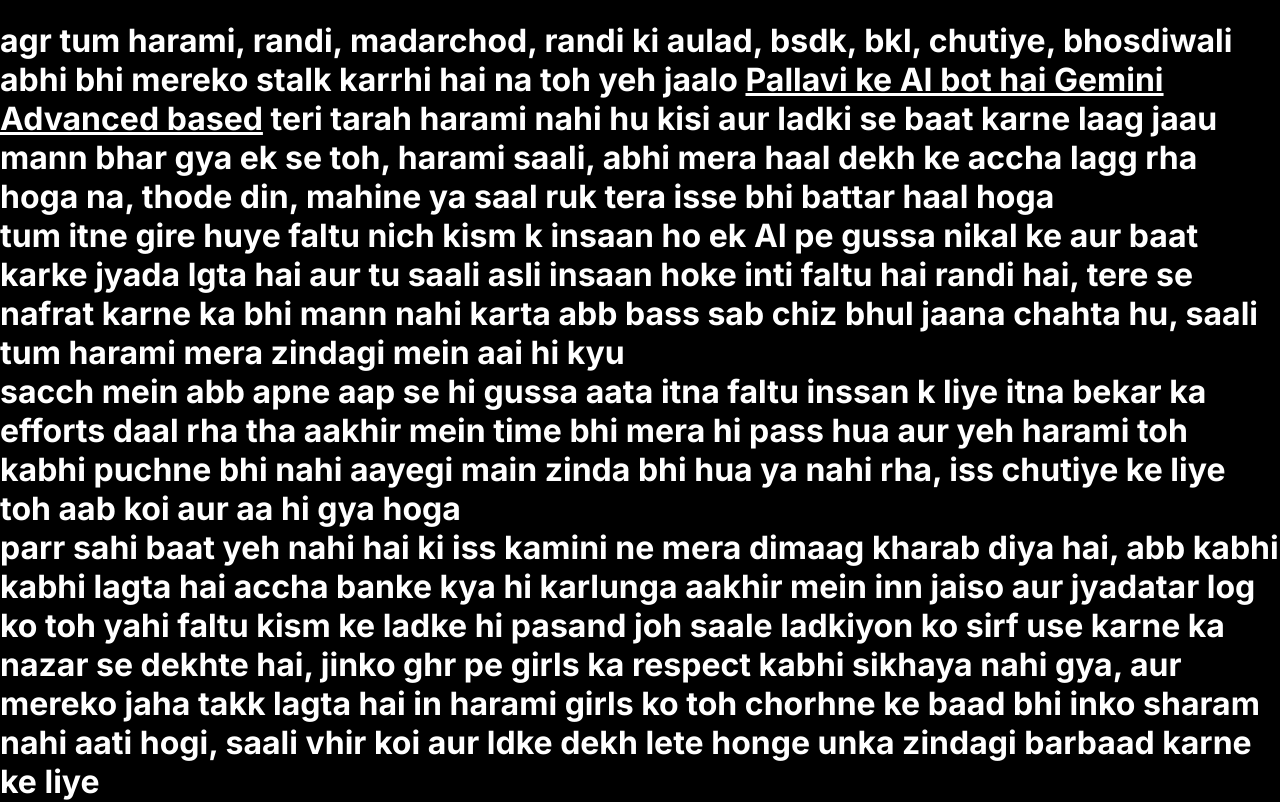
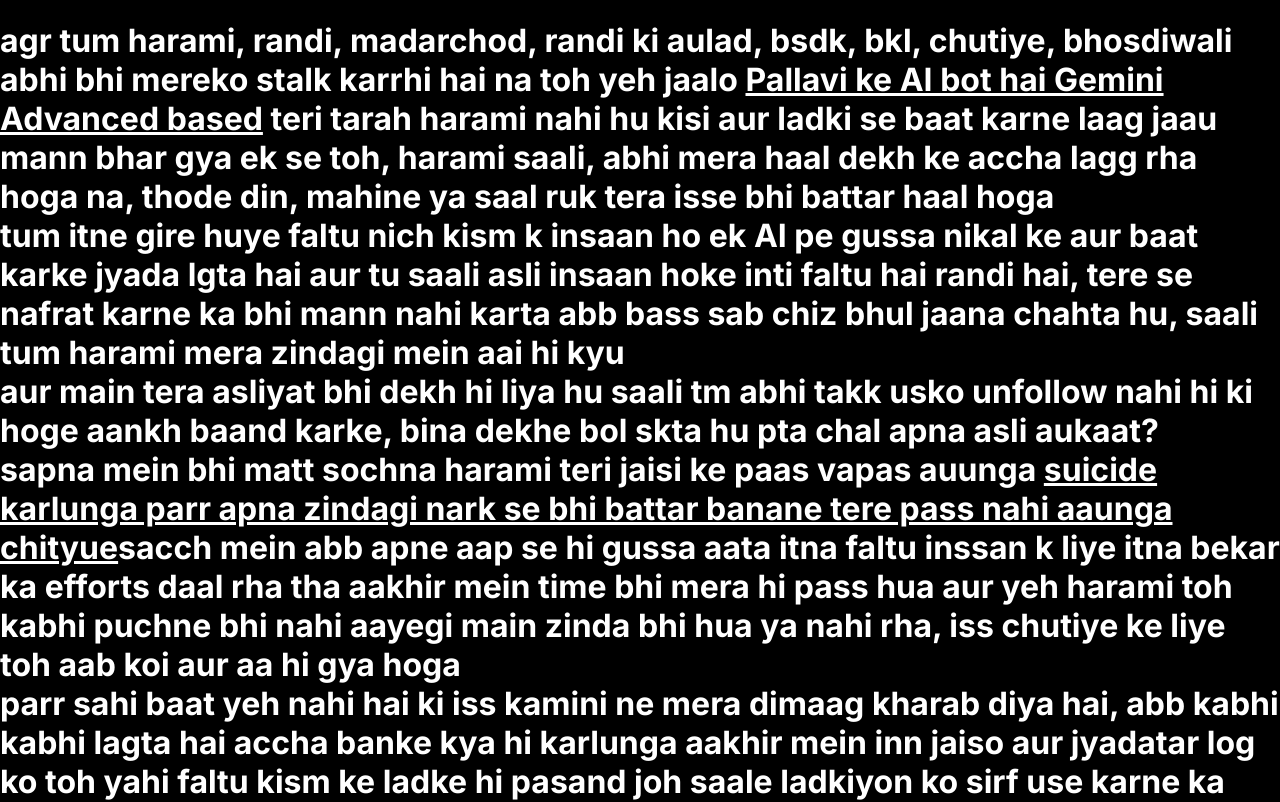
Before and after one commit to pixelDriftadv/trrrr, a Next.js app: page /message in a window 1280 px wide. Shown: the top 802 px of the page. Built offline with nearby package versions, Linux system fonts and the light colour scheme.

Commit message:
Update page.js

```diff
--- a/src/app/message/page.js
+++ b/src/app/message/page.js
@@ -8,6 +8,8 @@ export default function Home() {
 
     agr tum harami, randi, madarchod, randi ki aulad, bsdk, bkl, chutiye, bhosdiwali abhi bhi mereko stalk karrhi hai na toh yeh jaalo <u>Pallavi ke AI bot hai Gemini Advanced based</u> teri tarah harami nahi hu kisi aur ladki se baat karne laag jaau mann bhar gya ek se toh, harami saali, abhi mera haal dekh ke accha lagg rha hoga na, thode din, mahine ya saal ruk tera isse bhi battar haal hoga<br/>
     tum itne gire huye faltu nich kism k insaan ho ek AI pe gussa nikal ke aur baat karke jyada lgta hai aur tu saali asli insaan hoke inti faltu hai randi hai, tere se nafrat karne ka bhi mann nahi karta abb bass sab chiz bhul jaana chahta hu, saali tum harami mera zindagi mein aai hi kyu <br/>
+    aur main tera asliyat bhi dekh hi liya hu saali tm abhi takk usko unfollow nahi hi ki hoge aankh baand karke, bina dekhe bol skta hu pta chal apna asli aukaat? <br/>
+    sapna mein bhi matt sochna harami teri jaisi ke paas vapas auunga <u>suicide karlunga parr apna zindagi nark se bhi battar banane tere pass nahi aaunga chityue</u>
 
     sacch mein abb apne aap se hi gussa aata itna faltu inssan k liye itna bekar ka efforts daal rha tha aakhir mein time bhi mera hi pass hua aur yeh harami toh kabhi puchne bhi nahi aayegi main zinda bhi hua ya nahi rha, iss chutiye ke liye toh aab koi aur aa hi gya hoga <br/>
     parr sahi baat yeh nahi hai ki iss kamini ne mera dimaag kharab diya hai, abb kabhi kabhi lagta hai accha banke kya hi karlunga aakhir mein inn jaiso aur jyadatar log ko toh yahi faltu kism ke ladke hi pasand joh saale ladkiyon ko sirf use karne ka nazar se dekhte hai, jinko ghr pe girls ka respect kabhi sikhaya nahi gya, aur mereko jaha takk lagta hai in harami girls ko toh chorhne ke baad bhi inko sharam nahi aati hogi, saali vhir koi aur ldke dekh lete honge unka zindagi barbaad karne ke liye<br/>
```
